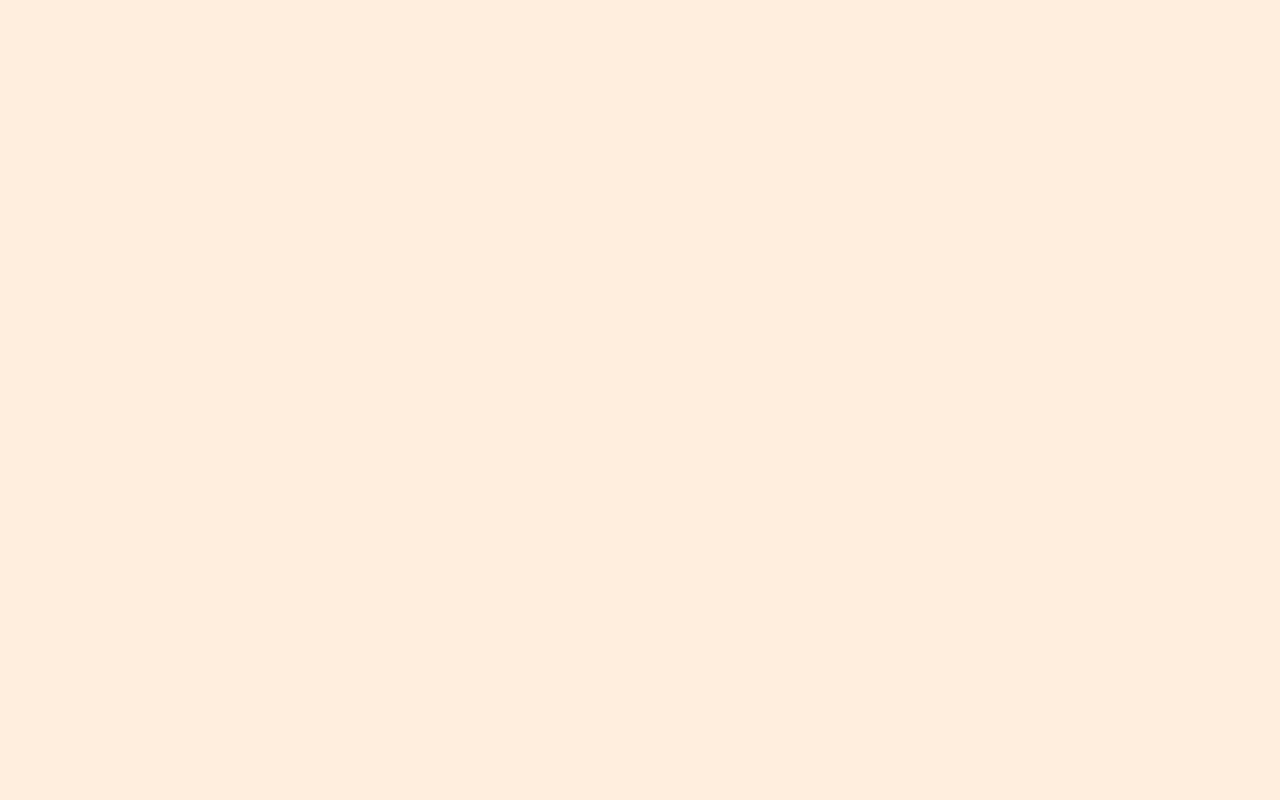
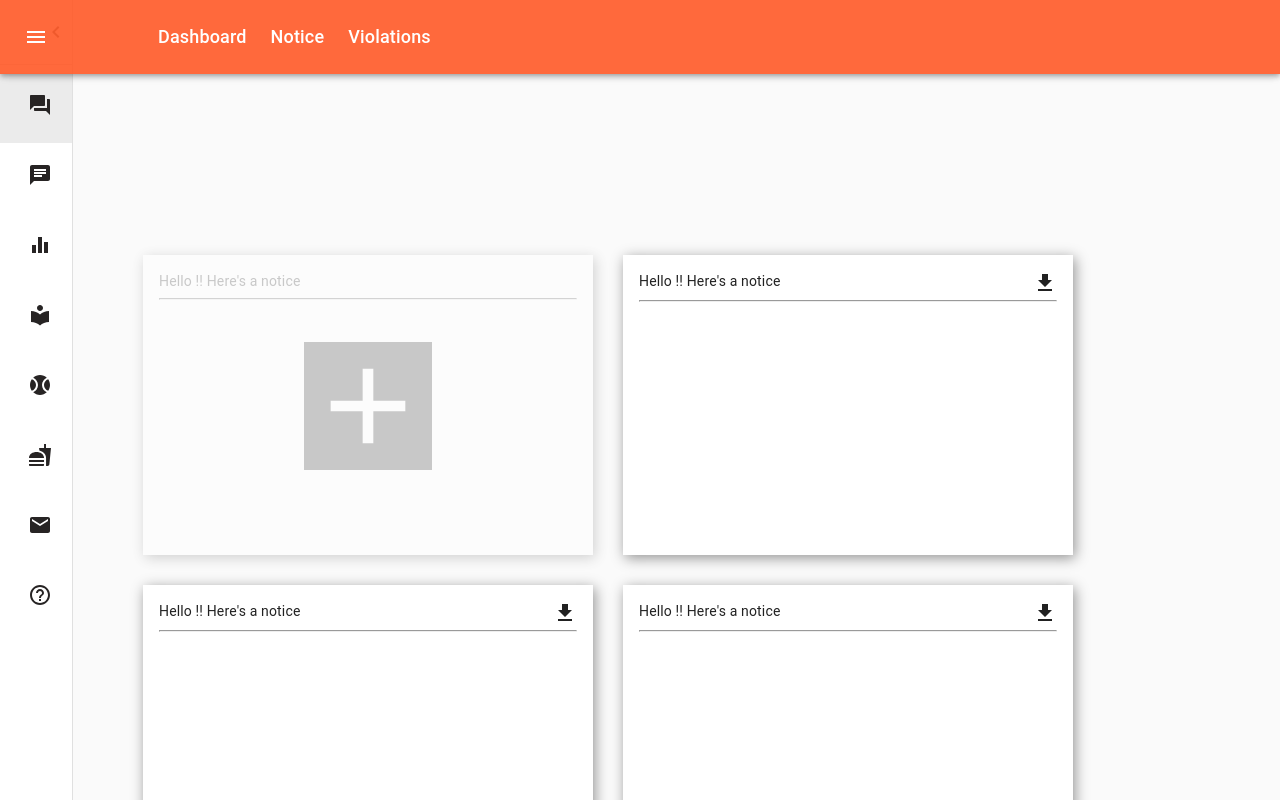
Before and after one commit to UniTap/Uni-Tap2, a React (Create React App) app in the folder frontend/: page /NoticeAdmin in a window 1280 px wide. Shown: the top 800 px of the page. Built offline with nearby package versions, Linux system fonts and the light colour scheme.

Commit message:
Notice Admin

```diff
--- a/frontend/src/App.js
+++ b/frontend/src/App.js
@@ -9,6 +9,7 @@ import Sports from './pages/Sports/Sports';
 import Grievance from './pages/Grievance/Grievance';
 import Profile from './pages/Profile/Profile';
 import Chat from './pages/Chat/Chat'
+import NoticeAdmin from './pages/Admin/NoticeAdmin/NoticeAdmin';
 
 function App() {
   return (
@@ -24,6 +25,7 @@ function App() {
           <Route path='/Sports' component={Sports} exact />
           <Route path='/Canteen' component={Canteen} exact />
           <Route path='/Chat' component={Chat} exact />
+          <Route path='/NoticeAdmin' component={NoticeAdmin} exact />
         </Switch>
       </Router>
       {/* <LoginPage/> */}
--- /dev/null
+++ b/frontend/src/pages/Admin/NoticeAdmin/NoticeAdmin.css
@@ -0,0 +1,53 @@
+:root {
+    --color-white: #fff;
+    --color-darkOrange: #ff5622e1;
+}
+
+.Noticeboard {
+    margin: 0 auto;
+    margin-top: 10%;
+    width: 80%;
+    display: flex;
+    flex-wrap: wrap;
+}
+
+.Noticebox {
+    padding: 15px 15px;
+    background: var(--color-white);
+    border: 1px solid rgba(255, 255, 255, 0.18);
+    box-shadow: #0000006b 2px 3px 13px;
+    margin: 15px 15px;
+    height: 300px;
+    width: 450px;
+    overflow-y: scroll;
+}
+
+.Noticebox span {
+    float: right;
+}
+
+hr {
+    width: 100%;
+}
+
+.AddNotice {
+    opacity: 0.4;
+    color: grey;
+}
+
+.newNotice {
+    text-align: center;
+    margin: 10% 0;
+}
+
+.css-1vpz3yn-MuiSvgIcon-root {
+    font-size: 8rem !important;
+    color: #ffffff;
+    background-color: grey;
+}
+
+.css-1vpz3yn-MuiSvgIcon-root:hover {
+    font-size: 8rem !important;
+    color: #ffffff;
+    background-color: black;
+}
--- /dev/null
+++ b/frontend/src/pages/Admin/NoticeAdmin/NoticeAdmin.js
@@ -0,0 +1,22 @@
+import React from 'react'
+import Navbar from "../../../components/Navbar"
+import "./NoticeAdmin.css"
+import GetAppIcon from '@material-ui/icons/GetApp';
+import AddIcon from '@mui/icons-material/Add';
+
+function NoticeAdmin() {
+  return (
+    <div>
+      <Navbar/>
+      <div className="Noticeboard">
+        <span className="AddNotice"><div className="Noticebox"> Hello !! Here's a notice<hr /><div className="newNotice"><AddIcon sx = {{fontsize: 40}}/></div></div></span>
+        <div className="Noticebox"> Hello !! Here's a notice <span><GetAppIcon/></span><hr /></div>
+        <div className="Noticebox"> Hello !! Here's a notice <span><GetAppIcon/></span><hr /></div>
+        <div className="Noticebox"> Hello !! Here's a notice <span><GetAppIcon/></span><hr /></div>
+        <div className="Noticebox"> Hello !! Here's a notice <span><GetAppIcon/></span><hr /></div>
+      </div>
+    </div>
+  )
+}
+
+export default NoticeAdmin
```
